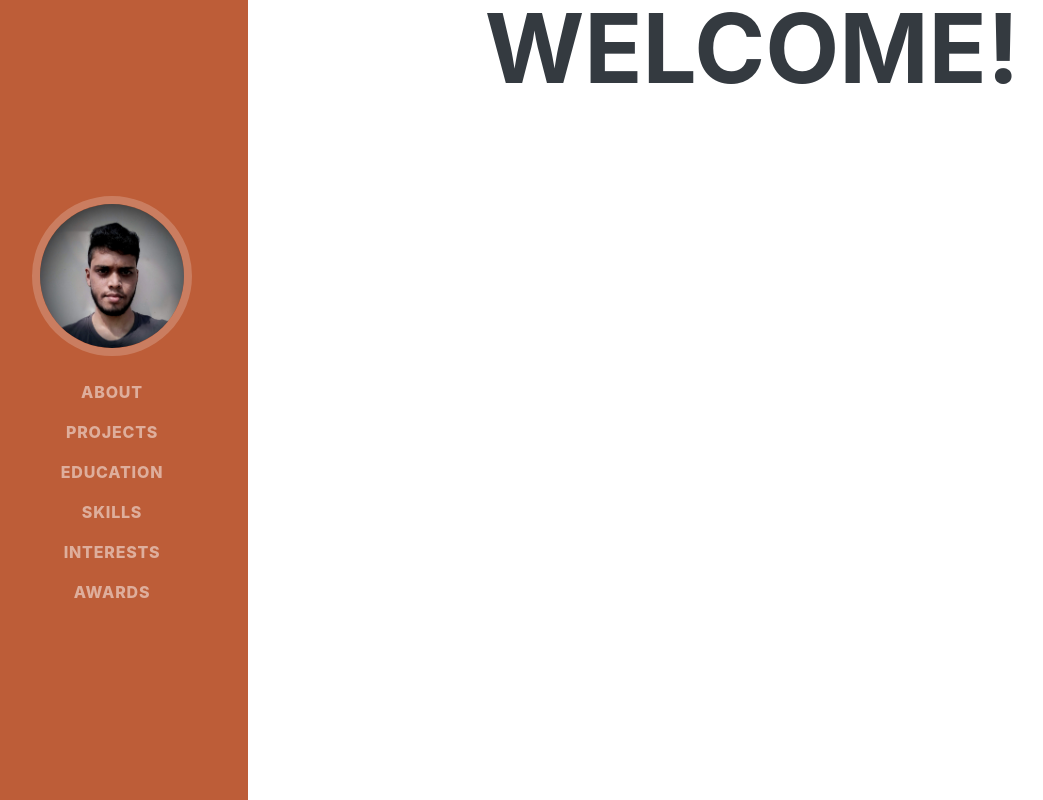
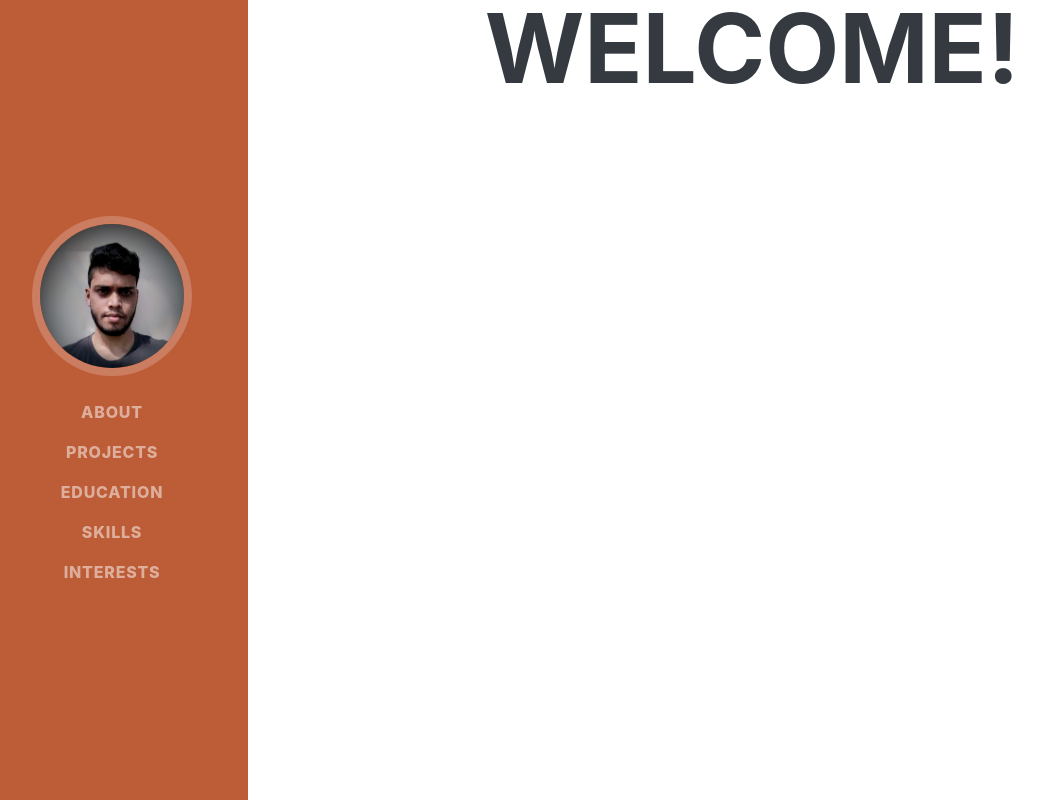
Before and after one commit to kavindu25/myPortfolio, a Next.js app in the folder webapp/: page / in a window 1280 px wide. Shown: the whole page, without its empty margins (24-1067 px from the left). Built offline with nearby package versions, Linux system fonts and the light colour scheme; a web font is replaced by a local one.

Commit message:
remove awards.js

```diff
--- a/webapp/pages/_app.js
+++ b/webapp/pages/_app.js
@@ -36,7 +36,7 @@ function MyApp({ Component, pageProps }) {
                     <li className="nav-item"><Link href="/education"><a className="nav-link js-scroll-trigger">Education</a></Link></li>
                     <li className="nav-item"><Link href="/skills"><a className="nav-link js-scroll-trigger">Skills</a></Link></li>
                     <li className="nav-item"><Link href="/interests"><a className="nav-link js-scroll-trigger">Interests</a></Link></li>
-                    <li className="nav-item"><Link href="/awards"><a className="nav-link js-scroll-trigger">Awards</a></Link></li>
+                    {/*<li className="nav-item"><Link href="/awards"><a className="nav-link js-scroll-trigger">Awards</a></Link></li>*/}
                 </ul>
             </div>
         </nav>
```
